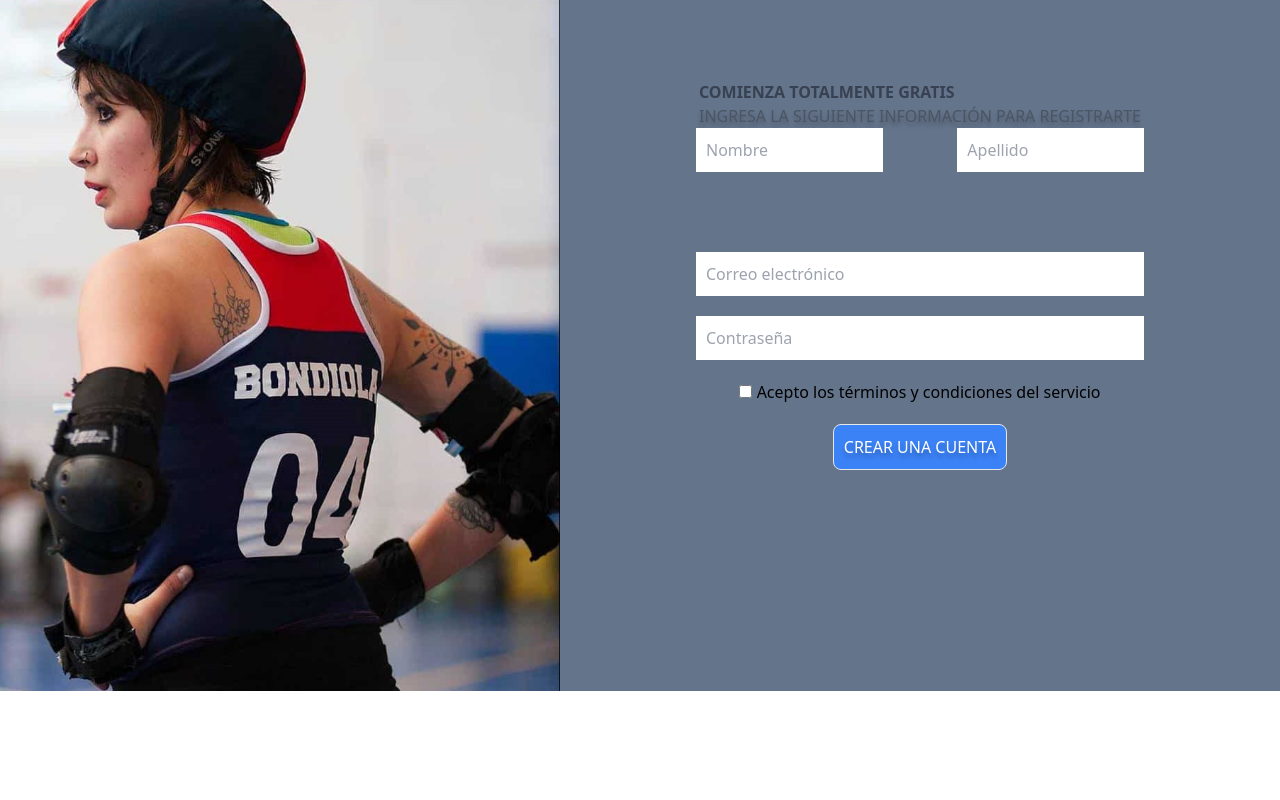
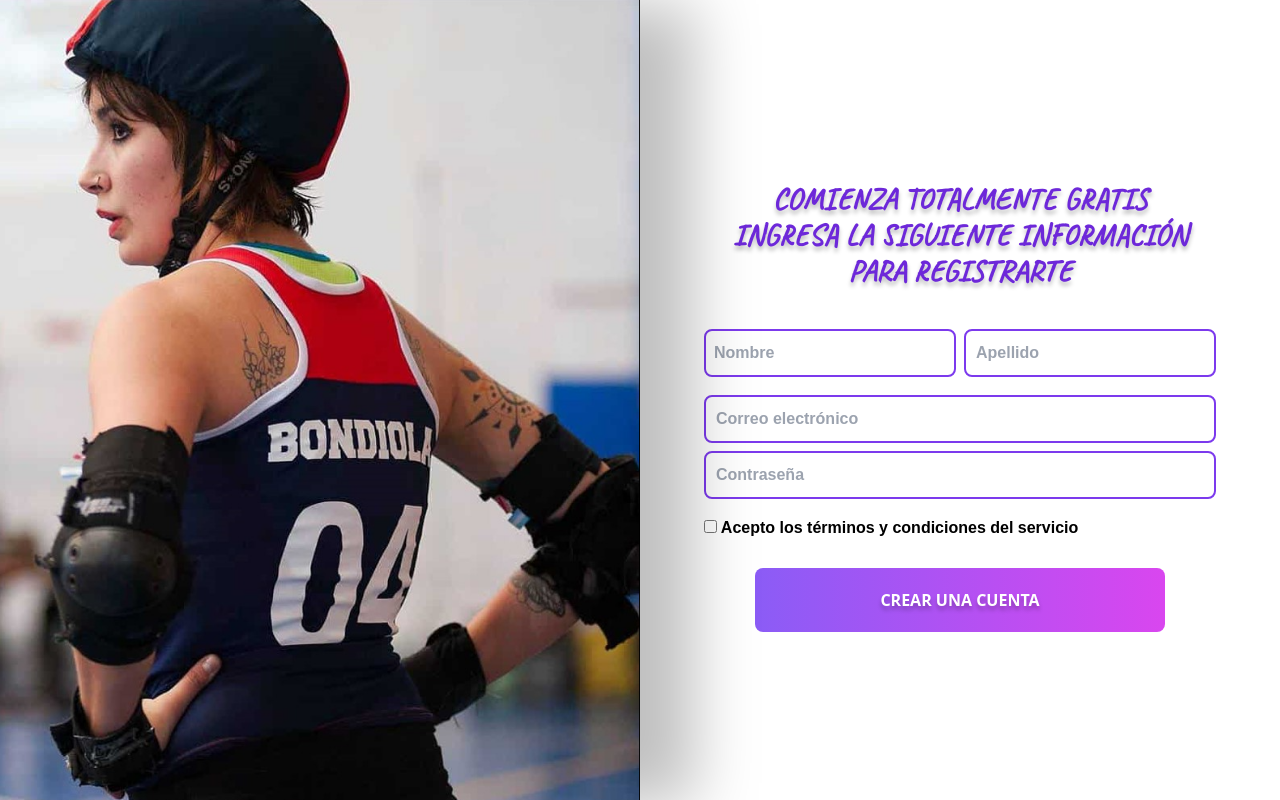
Before and after one commit to Nois1nsan3/NativasApp, a React (Vite) app: page / in a window 1280 px wide. Built offline with nearby package versions, Linux system fonts and the light colour scheme; a web font is replaced by a local one.

Commit message:
correccion de estilos

```diff
--- a/src/components/Login.jsx
+++ b/src/components/Login.jsx
@@ -1,38 +1,53 @@
-import React from 'react'
-import loginImg from '../assets/Roller_Login.png'
+import React from "react";
+import loginImg from "../assets/Roller_Login.png";
 
 export default function Login() {
     return (
-        <div className='flex overflow-hidden h-screen w-full'>
-            <div className='filtro w-3/5'>
-                <img className='w-full h-full object-cover' src={loginImg} alt="" />
+        <div className="flex overflow-hidden h-screen w-full">
+            <div className="filtro w-3/5">
+                <img
+                    className="w-full h-full object-cover"
+                    src={loginImg}
+                    alt=""
+                />
             </div>
 
-            <div className='w-2/5 flex items-center justify-center'>
-                <form className='w-full flex flex-col items-center p-8'>
-                    <div className='bg-clip-text bg-gradient-to-r from-purple-500 to-violet-400 to-indigo-500'>
-                        <h2 className='text-6xl pb-20 px-8 font-bold text-transparent font-caveat text-center'>BIENVENIDO</h2>
+            <div className="w-2/5 flex items-center justify-center">
+                <form className="w-full flex flex-col items-center p-8">
+                    <div className="bg-clip-text bg-gradient-to-r from-purple-500 to-indigo-500">
+                        <h2 className="text-6xl pb-20 px-8 font-bold text-transparent font-caveat text-center txt-shadow">
+                            BIENVENIDO
+                        </h2>
                     </div>
-                    <div className='w-3/5 flex flex-col py-2'>
-                        <label className='font-mplus text-3xl font-bold'>Usuario</label>
-                        <input className='py-3 font-mplus font-bold rounded-lg border-2 border-blue-700 mt-2 p-2'
-                        placeholder='HOLA@TUCORREO.CL'
-                        type="text" />
+                    <div className="w-3/5 flex flex-col py-2">
+                        <label className="font-mplus text-3xl font-bold">
+                            Usuario
+                        </label>
+                        <input
+                            className="py-3 font-mplus font-bold rounded-lg border-2 border-blue-700 mt-2 p-2"
+                            placeholder="HOLA@TUCORREO.CL"
+                            type="text"
+                        />
                     </div>
-                    <div className='w-3/5 flex flex-col py-2'>
-                        <label className='font-mplus text-3xl font-bold '>Contraseña</label>
-                        <input className='py-3 font-mplus font-bold rounded-lg border-2 border-violet-600 mt-2 p-2'
-                         placeholder='INGRESA TU CONTRASEÑA'
-                         type="password" />
+                    <div className="w-3/5 flex flex-col py-2">
+                        <label className="font-mplus text-3xl font-bold ">
+                            Contraseña
+                        </label>
+                        <input
+                            className="py-3 font-mplus font-bold rounded-lg border-2 border-violet-600 mt-2 p-2"
+                            placeholder="INGRESA TU CONTRASEÑA"
+                            type="password"
+                        />
                     </div>
-                    <div className='flex flex-col font-marvel text-indigo-700 justify-center py-2'>
-                        <p>¿No tienes una cuenta? Registrate!</p>
+                    <div className="flex flex-col font-marvel text-indigo-700 justify-center py-2">
+                        <p>¿No tienes una cuenta ? Registrate!</p>
                         <p>¿Olvidaste tu contraseña? </p>
                     </div>
-                    <button className='w-5/12 my-5 py-5 bg-gradient-to-r from-blue-500 to-purple-500 to-violet-500 text-white font-semibold rounded-lg'>INGRESAR</button>
-
+                    <button className="btn-indigo w-4/5 my-5 py-5 bg-gradient-to-r from-blue-500 to-violet-500 text-white font-semibold rounded-lg">
+                        INGRESAR
+                    </button>
                 </form>
             </div>
         </div>
-    )
+    );
 }
--- a/src/components/RegisterScreen.jsx
+++ b/src/components/RegisterScreen.jsx
@@ -8,56 +8,54 @@ const RegisterScreen = () => {
 
     return (
         // contendor principal
-        <div className="flex w-scre w-full bg-slate-500">
-            <picture className="w-1/2 h-full">
+        <div className="flex h-screen w-full ">
+            <picture className="w-1/2 h-full filtro">
                 <img
                     src={registerImg}
                     alt="Register"
-                    className="w-full h-full object-cover"
+                    className="w-full h-full "
                 />
             </picture>
             {/* contenedor del formulario */}
-            <div className="w-1/2 h-full flex items-center justify-center m-20">
+            <div className="w-1/2 h-full flex justify-center items-center">
                 <form
                     onSubmit={handleSubmit}
-                    className="w-4/5 h-4/5 flex flex-col items-center justify-between font-sans"
+                    className="w-4/5 h-auto flex flex-col items-center gap-2"
                 >
                     {/* contenedor del titulo */}
-                    <div>
-                        <h1 className="text-gray-700 font-bold size-3xl">
-                            COMIENZA TOTALMENTE GRATIS
-                        </h1>
-                        <h2 className="text-gray-600">
+                    <div className="text-violet-700 font-bold font-caveat text-center text-3xl my-8 txt-shadow">
+                        <h1>COMIENZA TOTALMENTE GRATIS</h1>
+                        <h2>
                             INGRESA LA SIGUIENTE INFORMACIÓN PARA REGISTRARTE
                         </h2>
                     </div>
                     {/* contenedor de los inputs */}
-                    <div className="w-full">
+                    <div className="w-full flex flex-col items-center gap-2.5">
                         {/* inputs nombre y apellido*/}
-                        <div className="flex justify-between w-full mb-20">
+                        <div className="flex w-full  gap-2">
                             <input
-                                className="w-5/12 p-2.5 border-none"
+                                className="w-1/2 font-mplus font-bold rounded-lg border-2 border-violet-600 p-2 "
                                 type="text"
                                 placeholder="Nombre"
                                 required
                             />
                             <input
-                                className="w-5/12 p-2.5 border-none"
+                                className="w-1/2 font-mplus font-bold rounded-lg border-2 border-violet-600 p-2.5 "
                                 type="text"
                                 placeholder="Apellido"
                                 required
                             />
                         </div>
                         {/* inputs correo y contraseña */}
-                        <div className="flex flex-col align-cener w-full mb-5">
+                        <div className="flex flex-col align-cener w-full my-2 gap-2">
                             <input
-                                className="w-full p-2.5 border-none"
+                                className="w-full  font-mplus font-bold rounded-lg border-2 border-violet-600 p-2.5"
                                 type="email"
                                 placeholder="Correo electrónico"
                                 required
                             />
                             <input
-                                className="w-full mt-5 p-2.5 border-none"
+                                className="w-full  font-mplus font-bold rounded-lg border-2 border-violet-600 p-2.5"
                                 type="password"
                                 placeholder="Contraseña"
                                 required
@@ -65,15 +63,15 @@ const RegisterScreen = () => {
                         </div>
                     </div>
                     {/* input checkbox */}
-                    <div className="">
-                        <label>
+                    <div className="w-full">
+                        <label className="font-mplus font-bold">
                             <input type="checkbox" required /> Acepto los
                             términos y condiciones del servicio
                         </label>
                     </div>
                     {/* boton de registro */}
                     <button
-                        className="mt-5 p-2.5 border text-white bg-blue-500 rounded-lg"
+                        className="btn-indigo w-4/5 my-5 py-5 bg-gradient-to-r from-violet-500 to-fuchsia-500 text-white font-bold rounded-lg border-black"
                         type="submit"
                     >
                         CREAR UNA CUENTA
--- a/src/index.css
+++ b/src/index.css
@@ -1,4 +1,3 @@
-
 @tailwind base;
 @tailwind components;
 @tailwind utilities;
@@ -7,15 +6,19 @@
     filter: drop-shadow(54px 4px 31px rgba(0, 0, 0, 0.25));
 }
 
-h2 {
+.txt-shadow {
     text-shadow: 0px 4px 4px rgba(0, 0, 0, 0.25);
 }
 
-button {
+.btn-indigo {
     text-shadow: 0px 4px 4px rgba(0, 0, 0, 0.25);
 }
 
-button:hover {
+.btn-indigo:hover {
     text-shadow: 0px 4px 4px rgba(0, 0, 0, 0.25);
-    background: linear-gradient(180deg, rgba(53, 24, 170, 0.8) 10.42%, rgba(150, 24, 170, 0.8) 100%);
+    background: linear-gradient(
+        180deg,
+        rgba(53, 24, 170, 0.8) 10.42%,
+        rgba(150, 24, 170, 0.8) 100%
+    );
 }
```
